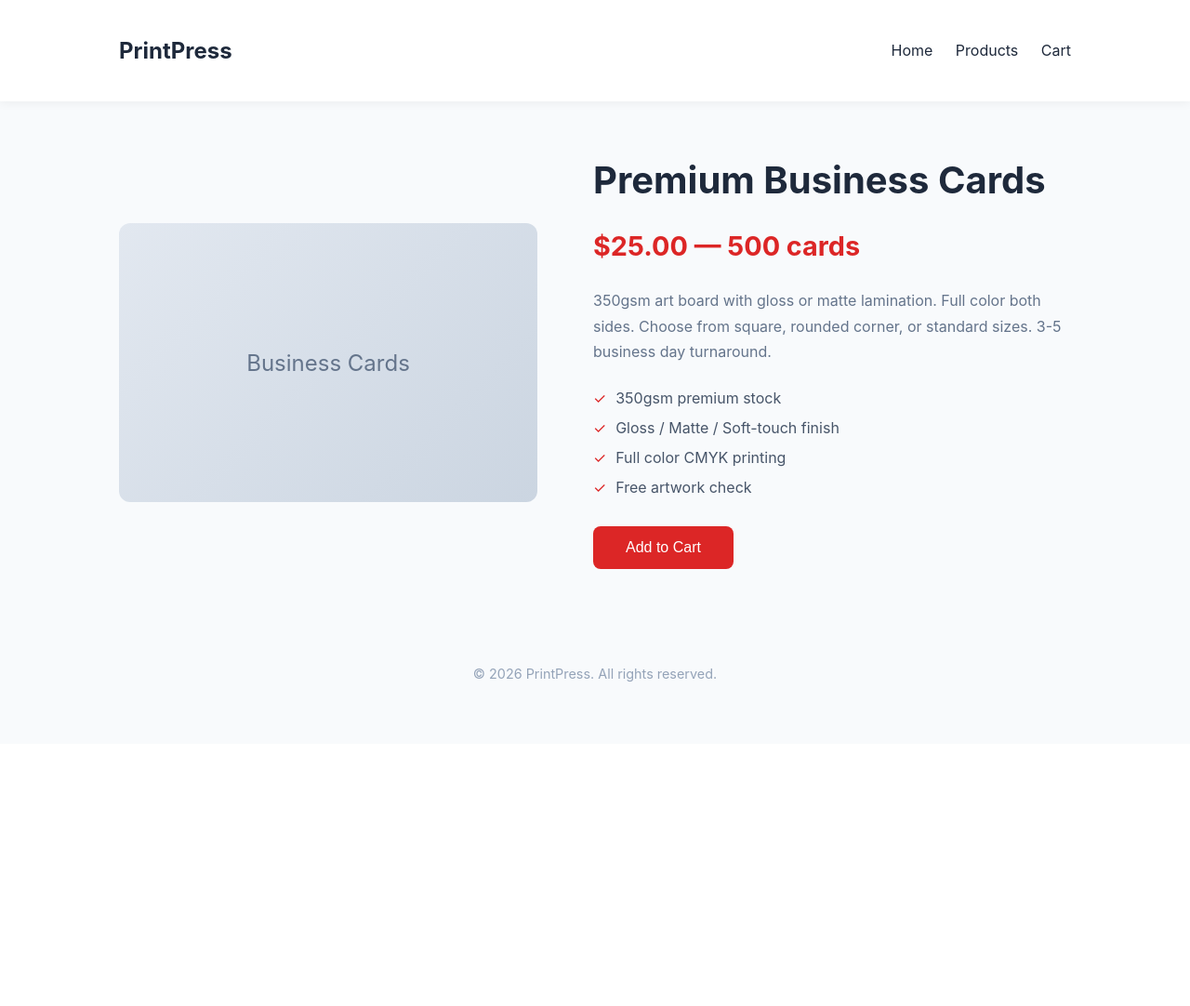
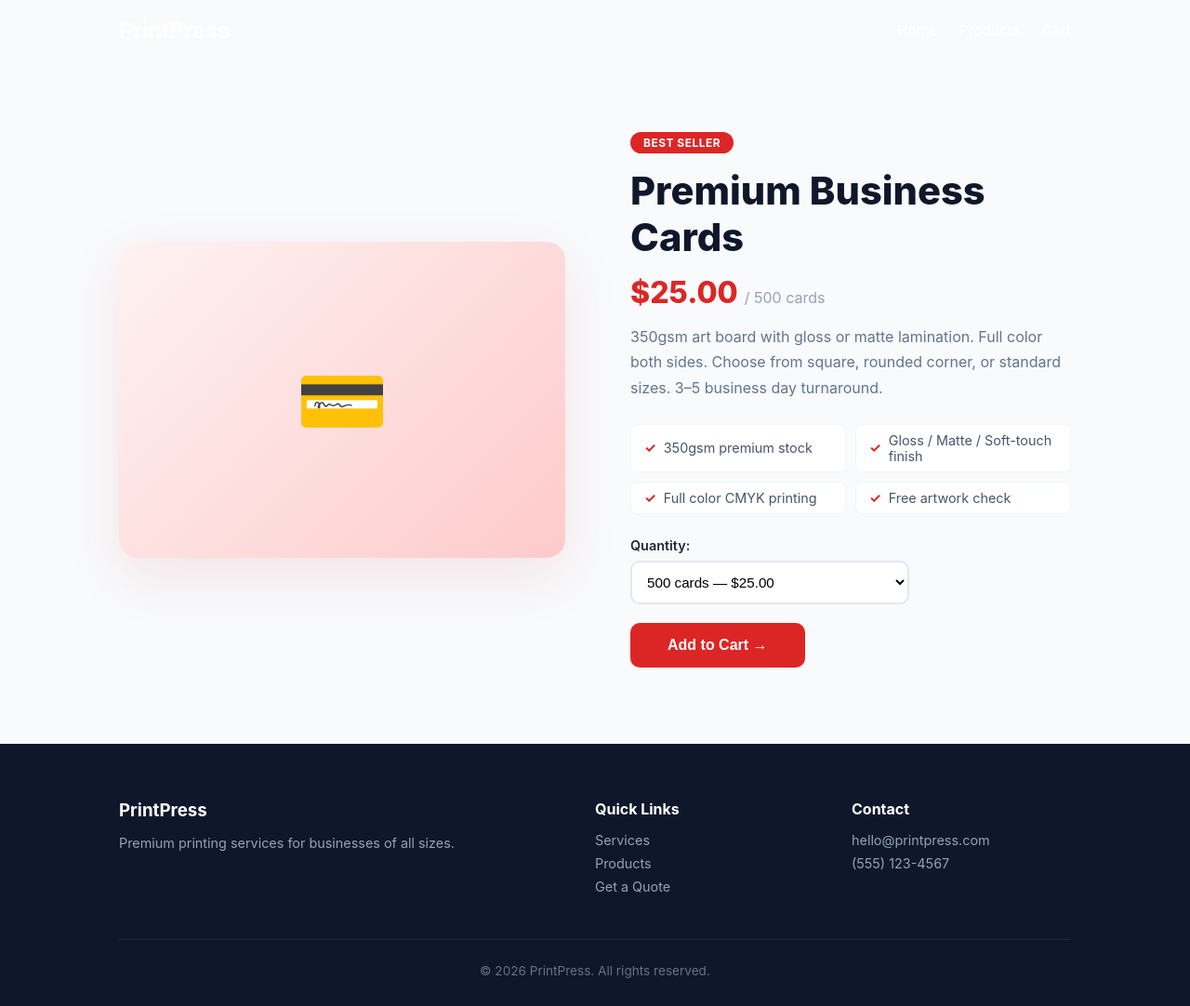
Before and after one commit to SaadRiaz99/Fast-Application-programing-Interface, a FastAPI app: page /product in a window 1280 px wide. Shown: the whole page at 93% size. Before the commit the page ends 734 px from the top, so only its background shows below. Run offline with FastAPI, Linux system fonts and the light colour scheme.

Commit message:
Upgrade product detail with fade animations and qty selector

```diff
--- a/static/product.css
+++ b/static/product.css
@@ -1,95 +1,169 @@
-body{
-    margin:0;
-    font-family:Inter,sans-serif;
+* { margin:0; padding:0; box-sizing:border-box; }
+
+body {
+    font-family:Inter, system-ui, sans-serif;
     background:#f8fafc;
     color:#1e293b;
 }
 
-nav{
-    display:flex;
-    justify-content:space-between;
-    align-items:center;
-    padding:20px 10%;
-    background:white;
-    box-shadow:0 2px 10px rgba(0,0,0,.05);
+/* ========== NAV ========== */
+
+nav {
+    position:fixed; top:0; left:0; right:0; z-index:1000;
+    display:flex; justify-content:space-between; align-items:center;
+    padding:18px 10%; background:transparent; color:white;
+    transition:all .3s ease;
 }
 
-nav a{
+nav.scrolled {
+    background:rgba(255,255,255,.85);
+    backdrop-filter:blur(16px);
     color:#1e293b;
-    margin-left:20px;
-    text-decoration:none;
+    box-shadow:0 4px 30px rgba(0,0,0,.08);
 }
 
-.product-detail{
-    display:flex;
-    gap:60px;
-    padding:60px 10%;
-    align-items:center;
+.logo { font-size:1.5rem; font-weight:800; letter-spacing:-.5px; }
+
+.nav-links { display:flex; align-items:center; gap:24px; }
+
+.nav-links a {
+    color:inherit; text-decoration:none; font-size:.95rem; font-weight:500;
+    position:relative;
 }
 
-.product-image{
-    flex-shrink:0;
+.nav-links a::after {
+    content:''; position:absolute; bottom:-4px; left:0;
+    width:0; height:2px; background:#dc2626;
+    transition:width .3s ease;
 }
 
-.img-placeholder{
-    width:450px;
-    height:300px;
-    background:linear-gradient(135deg,#e2e8f0,#cbd5e1);
-    border-radius:12px;
-    display:flex;
+.nav-links a:hover::after { width:100%; }
+
+/* ========== PRODUCT DETAIL ========== */
+
+.product-detail {
+    min-height:100vh;
+    display:flex; gap:70px; padding:120px 10% 60px;
     align-items:center;
-    justify-content:center;
-    font-size:1.5rem;
-    color:#64748b;
+    background:#f8fafc;
 }
 
-.info h1{
-    font-size:2.5rem;
-    margin:0;
+.product-image { flex-shrink:0; }
+
+.img-card {
+    width:480px; height:340px;
+    background:linear-gradient(135deg,#fef2f2,#fecaca);
+    border-radius:20px;
+    display:flex; align-items:center; justify-content:center;
+    font-size:5rem;
+    box-shadow:0 20px 60px rgba(220,38,38,.1);
 }
 
-.price{
-    font-size:1.8rem;
-    color:#dc2626;
-    font-weight:700;
+.badge {
+    display:inline-block;
+    background:#dc2626; color:white;
+    padding:4px 14px; border-radius:20px;
+    font-size:.75rem; font-weight:700;
+    text-transform:uppercase; letter-spacing:.5px;
+    margin-bottom:15px;
 }
 
-.desc{
-    color:#64748b;
-    line-height:1.7;
-    margin:20px 0;
+.info { flex:1; max-width:550px; }
+
+.info h1 { font-size:clamp(1.8rem,3.5vw,2.6rem); font-weight:800; color:#0f172a; }
+
+.price {
+    font-size:2rem; color:#dc2626; font-weight:800;
+    margin:15px 0;
 }
 
-.info ul{
-    list-style:none;
-    padding:0;
+.price-sub { font-size:1rem; color:#94a3b8; font-weight:400; }
+
+.desc {
+    color:#64748b; line-height:1.7; margin:15px 0 25px;
 }
 
-.info li{
-    padding:6px 0;
-    color:#475569;
+.info ul {
+    list-style:none; display:grid;
+    grid-template-columns:1fr 1fr; gap:10px;
+    margin-bottom:25px;
 }
 
-.info li::before{
-    content:"\2713";
-    color:#dc2626;
-    margin-right:10px;
+.info li {
+    padding:8px 14px; background:white; border-radius:8px;
+    color:#475569; font-size:.9rem;
+    border:1px solid #f1f5f9;
+    display:flex; align-items:center; gap:8px;
 }
 
-button{
-    background:#dc2626;
-    color:white;
-    border:none;
-    padding:14px 35px;
-    border-radius:8px;
-    font-size:1rem;
-    cursor:pointer;
-    margin-top:10px;
+.info li::before {
+    content:'✓'; color:#dc2626; font-weight:700;
 }
 
-footer{
-    text-align:center;
-    padding:30px;
-    color:#94a3b8;
-    font-size:0.9rem;
+.qty-selector {
+    margin-bottom:20px;
 }
+
+.qty-selector label {
+    display:block; font-weight:600; margin-bottom:8px;
+    font-size:.9rem;
+}
+
+.qty-selector select {
+    width:100%; max-width:300px;
+    padding:12px; border:2px solid #e2e8f0;
+    border-radius:10px; font-size:.95rem;
+    background:white; cursor:pointer;
+}
+
+.qty-selector select:focus {
+    border-color:#dc2626; outline:none;
+}
+
+button {
+    background:#dc2626; color:white; border:none;
+    padding:15px 40px; border-radius:10px;
+    font-size:1rem; font-weight:600;
+    cursor:pointer; display:inline-flex;
+    align-items:center; gap:8px;
+}
+
+button:hover {
+    background:#b91c1c;
+    transform:translateY(-2px);
+    box-shadow:0 8px 25px rgba(220,38,38,.35);
+}
+
+/* ========== FOOTER ========== */
+
+footer {
+    background:#0f172a; color:white;
+    padding:60px 10% 30px;
+}
+
+.footer-grid {
+    display:grid; grid-template-columns:2fr 1fr 1fr; gap:40px;
+    margin-bottom:40px;
+}
+
+.footer-grid h3, .footer-grid h4 { margin-bottom:15px; }
+
+.footer-grid p, .footer-grid a {
+    color:#94a3b8; text-decoration:none;
+    display:block; margin-bottom:8px; font-size:.9rem;
+}
+
+.footer-grid a:hover { color:#dc2626; }
+
+.footer-bottom {
+    border-top:1px solid #1e293b;
+    padding-top:25px; text-align:center;
+    color:#64748b; font-size:.85rem;
+}
+
+@media (max-width:768px) {
+    .product-detail { flex-direction:column; padding-top:100px; }
+    .img-card { width:100%; height:220px; }
+    .info ul { grid-template-columns:1fr; }
+    .footer-grid { grid-template-columns:1fr; }
+}
--- a/template/product.html
+++ b/template/product.html
@@ -3,14 +3,15 @@
 <head>
 <meta charset="UTF-8">
 <meta name="viewport" content="width=device-width, initial-scale=1.0">
-<title>Business Cards - PrintPress</title>
+<title>Business Cards — PrintPress</title>
+<link rel="stylesheet" href="/static/animations.css">
 <link rel="stylesheet" href="/static/product.css">
 </head>
 <body>
 
-<nav>
-    <h2>PrintPress</h2>
-    <div>
+<nav id="navbar">
+    <h2 class="logo">PrintPress</h2>
+    <div class="nav-links">
         <a href="/">Home</a>
         <a href="/products">Products</a>
         <a href="/cart">Cart</a>
@@ -18,26 +19,60 @@
 </nav>
 
 <section class="product-detail">
-    <div class="product-image">
-        <div class="img-placeholder">Business Cards</div>
+    <div class="product-image anim-fade-left">
+        <div class="img-card">💳</div>
     </div>
-    <div class="info">
+    <div class="info anim-fade-right">
+        <span class="badge">Best Seller</span>
         <h1>Premium Business Cards</h1>
-        <p class="price">$25.00 — 500 cards</p>
-        <p class="desc">350gsm art board with gloss or matte lamination. Full color both sides. Choose from square, rounded corner, or standard sizes. 3-5 business day turnaround.</p>
+        <p class="price">$25.00 <span class="price-sub">/ 500 cards</span></p>
+        <p class="desc">350gsm art board with gloss or matte lamination. Full color both sides. Choose from square, rounded corner, or standard sizes. 3–5 business day turnaround.</p>
         <ul>
             <li>350gsm premium stock</li>
             <li>Gloss / Matte / Soft-touch finish</li>
             <li>Full color CMYK printing</li>
             <li>Free artwork check</li>
         </ul>
-        <button>Add to Cart</button>
+        <div class="qty-selector">
+            <label>Quantity:</label>
+            <select>
+                <option>250 cards — $18.00</option>
+                <option selected>500 cards — $25.00</option>
+                <option>1000 cards — $40.00</option>
+                <option>2500 cards — $85.00</option>
+            </select>
+        </div>
+        <button class="btn-ripple">Add to Cart →</button>
     </div>
 </section>
 
 <footer>
-    <p>&copy; 2026 PrintPress. All rights reserved.</p>
+    <div class="footer-grid">
+        <div>
+            <h3>PrintPress</h3>
+            <p>Premium printing services for businesses of all sizes.</p>
+        </div>
+        <div>
+            <h4>Quick Links</h4>
+            <a href="/services">Services</a>
+            <a href="/products">Products</a>
+            <a href="/quote">Get a Quote</a>
+        </div>
+        <div>
+            <h4>Contact</h4>
+            <p>hello@printpress.com</p>
+            <p>(555) 123-4567</p>
+        </div>
+    </div>
+    <div class="footer-bottom">
+        <p>&copy; 2026 PrintPress. All rights reserved.</p>
+    </div>
 </footer>
 
+<script>
+window.addEventListener('scroll', () => {
+    document.getElementById('navbar').classList.toggle('scrolled', window.scrollY > 60);
+});
+</script>
 </body>
 </html>
```
